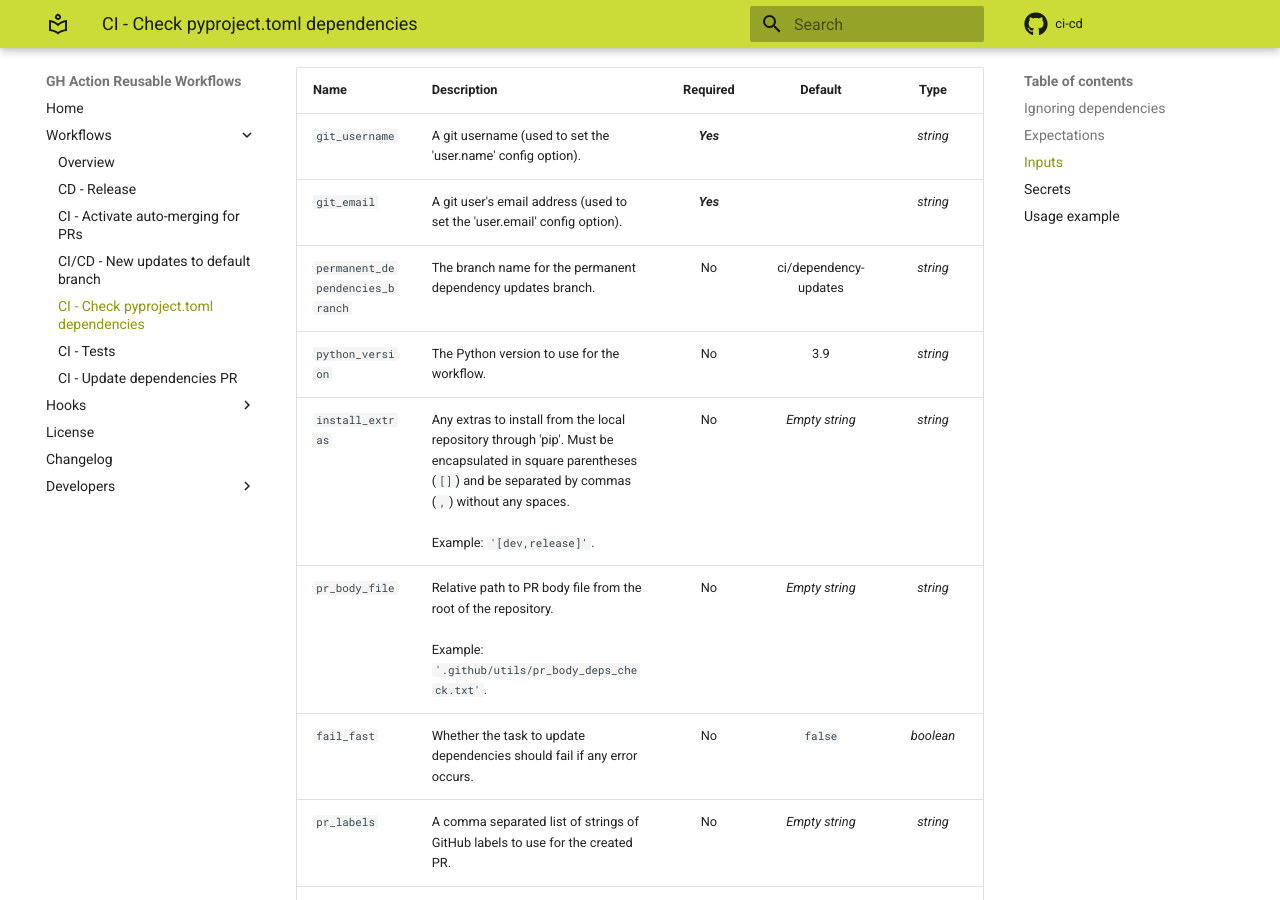
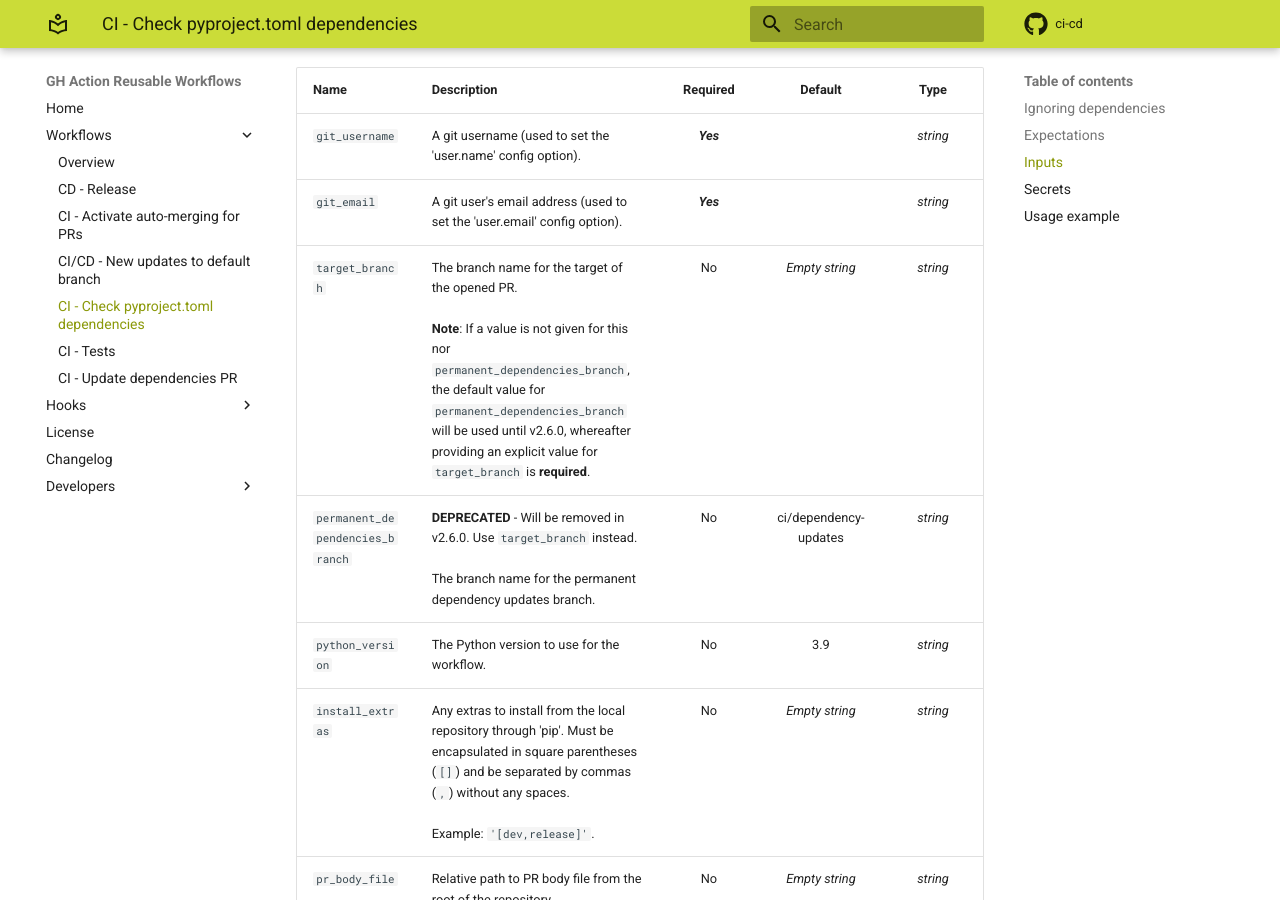
Before and after one commit to SemanticMatter/ci-cd, an MkDocs documentation site: the page built from docs/workflows/ci_check_pyproject_dependencies.md, in a window 1280 px wide and 900 px high, scrolled down 1795 px. Built offline with MkDocs 1.6.1 and Material for MkDocs 9.7.7, drawn with Linux system fonts in a browser that asks for light colours; comment, search, counter and statistics services are not loaded; the version menu is left out; some of the changed text lies outside the part shown.

Commit message:
Make using dependencies branch toggleable (#184)
Make using dependencies branch toggleable.

Update name for this input in workflow for updating pyproject.toml to be
`target_branch`, deprecating `permanent_dependencies_branch`.

Handle all the different cases between the now deprecated
'permanent_dependencies_branch' input value and the replacement
'target_branch' value with more appropriate warning messages and
results.

```diff
--- a/docs/workflows/ci_check_pyproject_dependencies.md
+++ b/docs/workflows/ci_check_pyproject_dependencies.md
@@ -62,7 +62,8 @@ The repository contains the following:
 |:--- |:--- |:---:|:---:|:---:|
 | `git_username` | A git username (used to set the 'user.name' config option). | **_Yes_** | | _string_ |
 | `git_email` | A git user's email address (used to set the 'user.email' config option). | **_Yes_** | | _string_ |
-| `permanent_dependencies_branch` | The branch name for the permanent dependency updates branch. | No | ci/dependency-updates | _string_ |
+| `target_branch` | The branch name for the target of the opened PR.</br></br>**Note**: If a value is not given for this nor `permanent_dependencies_branch`, the default value for `permanent_dependencies_branch` will be used until v2.6.0, whereafter providing an explicit value for `target_branch` is **required**. | No | _Empty string_ | _string_ |
+| `permanent_dependencies_branch` | **DEPRECATED** - Will be removed in v2.6.0. Use `target_branch` instead.</br></br>The branch name for the permanent dependency updates branch. | No | ci/dependency-updates | _string_ |
 | `python_version` | The Python version to use for the workflow. | No | 3.9 | _string_ |
 | `install_extras` | Any extras to install from the local repository through 'pip'. Must be encapsulated in square parentheses (`[]`) and be separated by commas (`,`) without any spaces.</br></br>Example: `'[dev,release]'`. | No | _Empty string_ | _string_ |
 | `pr_body_file` | Relative path to PR body file from the root of the repository.</br></br>Example: `'.github/utils/pr_body_deps_check.txt'`. | No | _Empty string_ | _string_ |
@@ -100,7 +101,7 @@ jobs:
     with:
       git_username: "Casper Welzel Andersen"
       git_email: "CasperWA@github.com"
-      permanent_dependencies_branch: "ci/dependency-updates"
+      target_branch: "ci/dependency-updates"
       python_version: "3.9"
       install_extras: "[dev]"
       pr_labels: "CI/CD"
```
Also changed, not shown: docs/workflows/ci_cd_updated_default_branch.md (+1 -0 lines), 4 other files.
